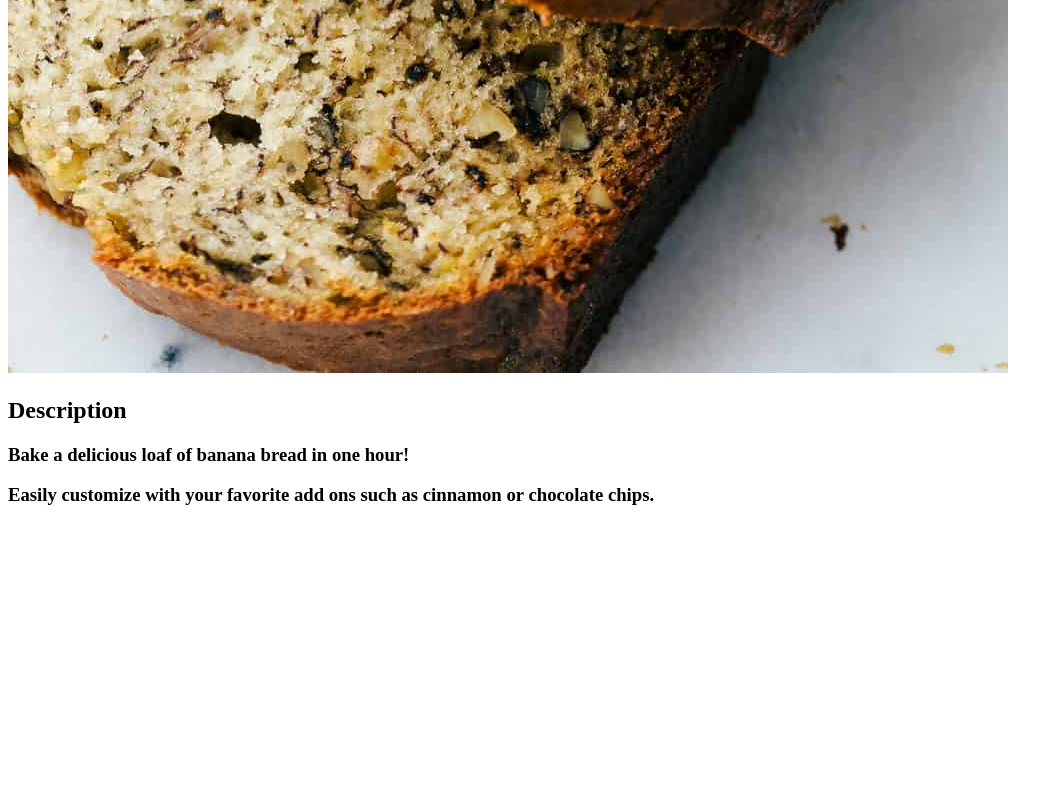
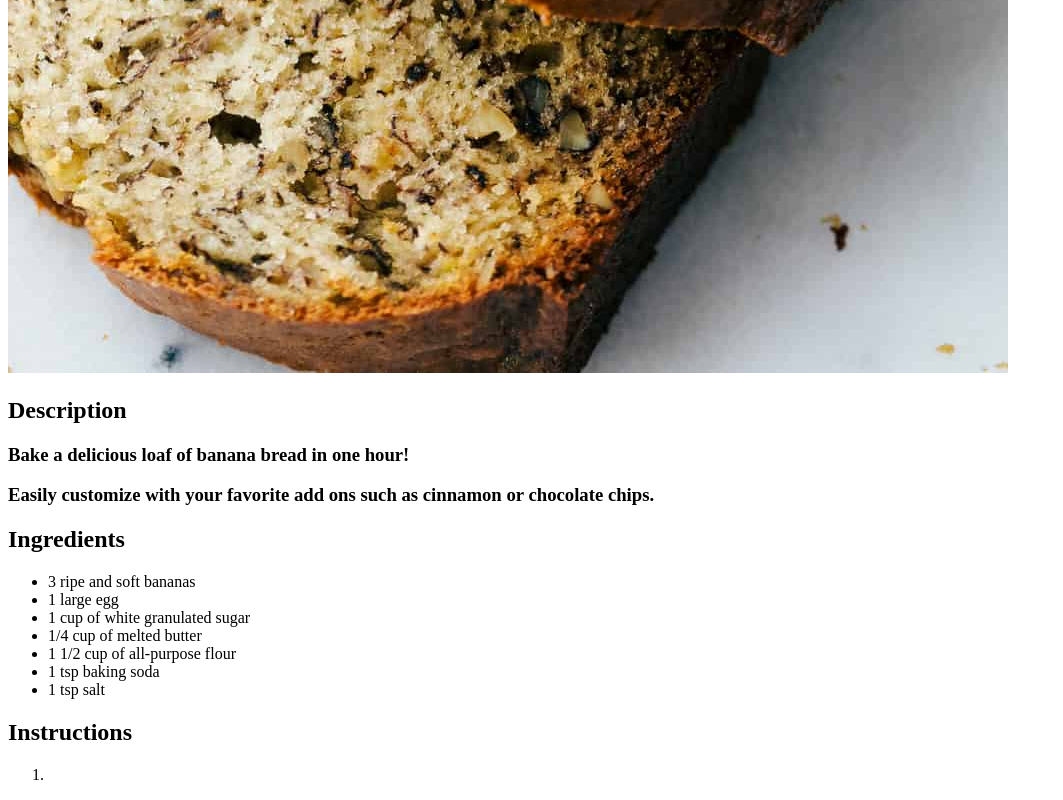
Before and after one commit to ruthenyue/odin-recipes, a plain HTML site: page recipes/banana-bread.html in a window 1280 px wide. Shown: the part 1207-2007 px from the top of the page, without its empty margins (0-1063 px from the left). Before the commit the page ends 1732 px from the top, so only its background shows below. Drawn offline with Linux system fonts and the light colour scheme.

Commit message:
Add ingredients to banana-bread.html

```diff
--- a/recipes/banana-bread.html
+++ b/recipes/banana-bread.html
@@ -12,5 +12,20 @@
             <p>Bake a delicious loaf of banana bread in one hour!</p>
             <p>Easily customize with your favorite add ons such as cinnamon or chocolate chips.</p>
         </h3>
+        <h2>Ingredients</h2>
+            <ul>
+                <li>3 ripe and soft bananas</li>
+                <li>1 large egg</li>
+                <li>1 cup of white granulated sugar</li>
+                <li>1/4 cup of melted butter</li>
+                <li>1 1/2 cup of all-purpose flour</li>
+                <li> 1 tsp baking soda</li>
+                <li>1 tsp salt</li>
+            </ul>
+        <h2>Instructions</h2>
+            <ol>
+                <li></li>
+            </ol>
+        </h3>
     </body>
 </html>
```
